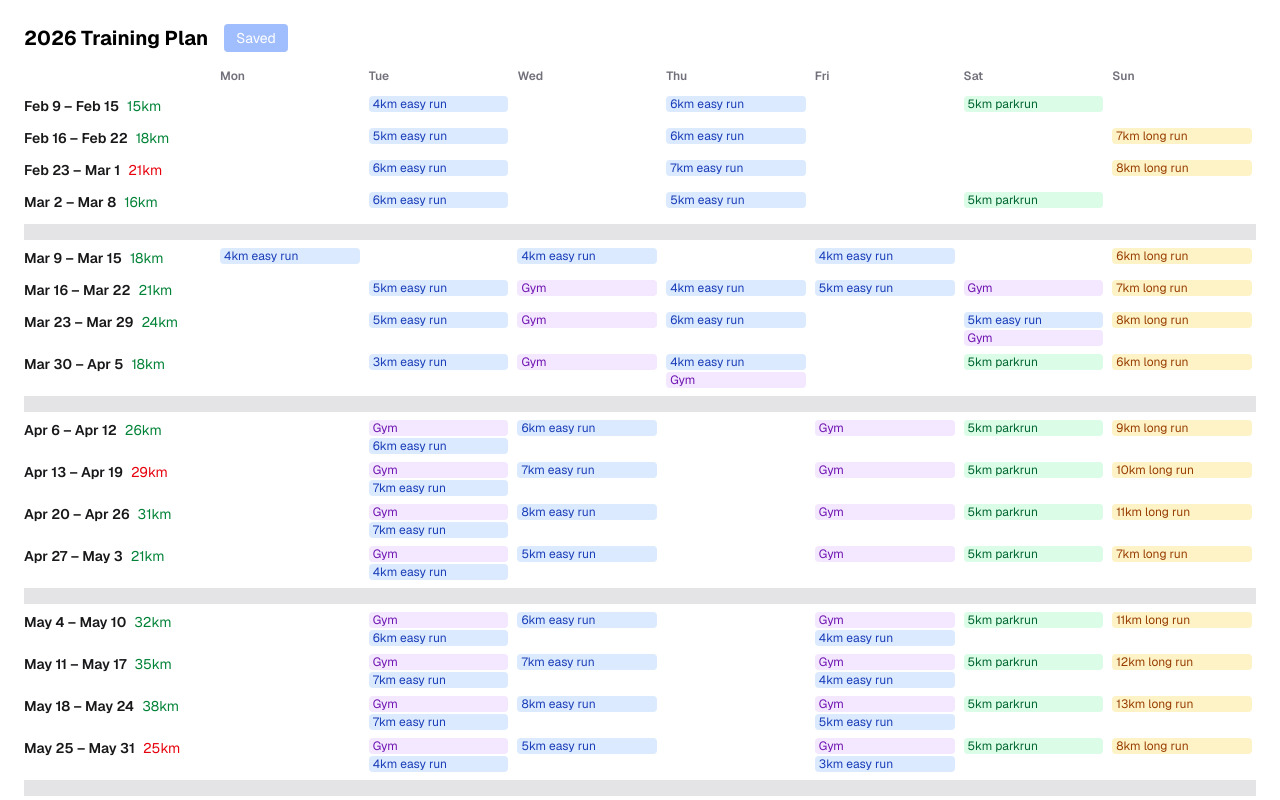
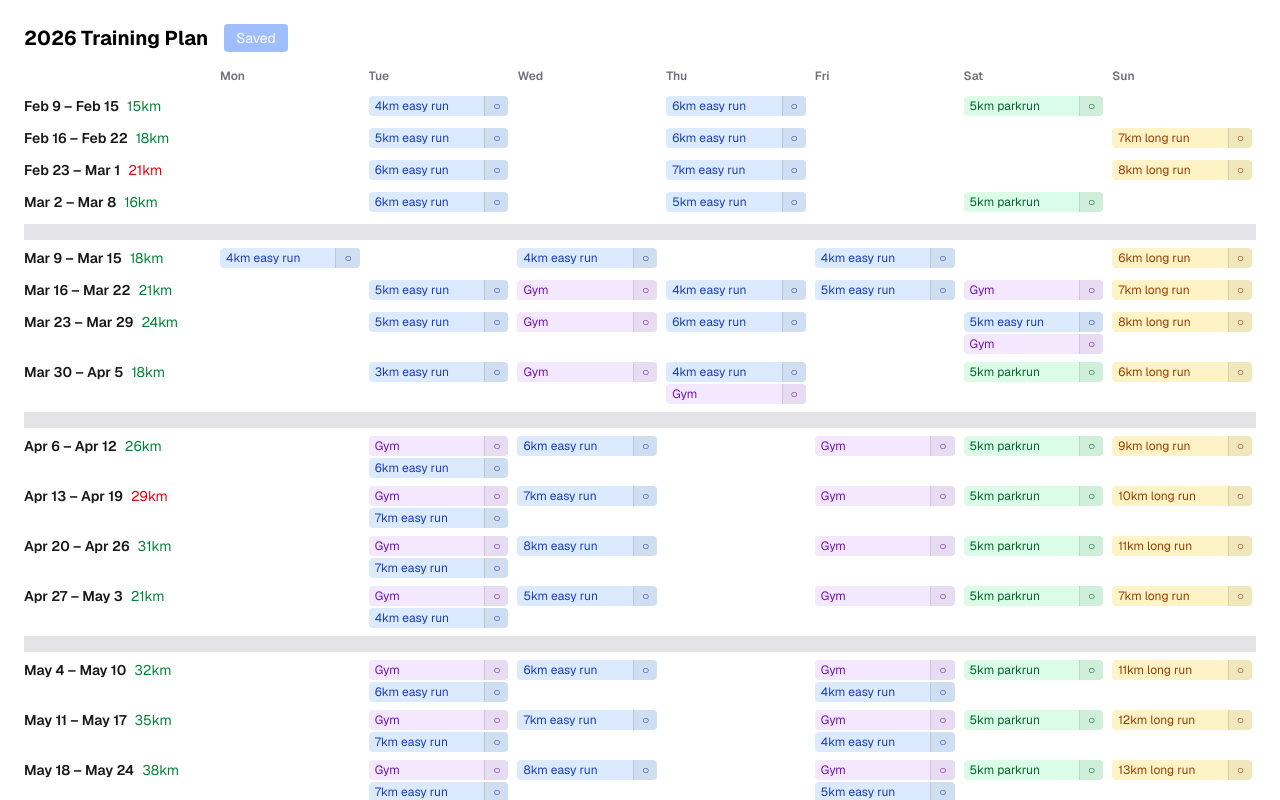
Before and after one commit to jwmccowan/running-planner, a Next.js app: page / in a window 1280 px wide. Shown: the top 800 px of the page. Built offline with nearby package versions, Linux system fonts and the light colour scheme.

Commit message:
feat(activity-status): add completed/missed status to activities
Missed activities are excluded from all load calculations (acute,
chronic, percent easy, longest run). Status cycles via a button
group on each activity chip: pending (○) → completed (✓) → missed (✗).

```diff
--- a/app/components/DayCell.tsx
+++ b/app/components/DayCell.tsx
@@ -1,24 +1,70 @@
-import type { Activity } from "@/lib/types";
+import type { Activity, ActivityStatus } from "@/lib/types";
 
-function activityColor(activity: Activity): string {
-  if (activity.type === "gym") return "bg-purple-100 text-purple-800";
-  if (activity.name.includes("parkrun")) return "bg-green-100 text-green-800";
-  if (activity.name.includes("long run")) return "bg-amber-100 text-amber-800";
-  return "bg-blue-100 text-blue-800"; // easy run / default
+function nextStatus(current: ActivityStatus | undefined): ActivityStatus | undefined {
+  if (current === undefined) return "completed";
+  if (current === "completed") return "missed";
+  return undefined;
 }
 
-function CompactDayCell({ activities }: { activities: Activity[] }) {
+function chipColor(activity: Activity): string {
+  if (activity.status === "missed") return "bg-zinc-200 text-zinc-400";
+  if (activity.type === "gym") return activity.status === "completed" ? "bg-purple-200 text-purple-800" : "bg-purple-100 text-purple-800";
+  if (activity.name.includes("parkrun")) return activity.status === "completed" ? "bg-green-200 text-green-800" : "bg-green-100 text-green-800";
+  if (activity.name.includes("long run")) return activity.status === "completed" ? "bg-amber-200 text-amber-800" : "bg-amber-100 text-amber-800";
+  return activity.status === "completed" ? "bg-blue-200 text-blue-800" : "bg-blue-100 text-blue-800";
+}
+
+function statusIcon(status: ActivityStatus | undefined): string {
+  if (status === "completed") return "✓";
+  if (status === "missed") return "✗";
+  return "○";
+}
+
+function ActivityChip({
+  activity,
+  onStatusChange,
+  children,
+}: {
+  activity: Activity;
+  onStatusChange: (id: string, status: ActivityStatus | undefined) => void;
+  children: React.ReactNode;
+}) {
+  function handleStatusClick(e: React.MouseEvent) {
+    e.stopPropagation();
+    onStatusChange(activity.id, nextStatus(activity.status));
+  }
+
+  return (
+    <div className={`flex rounded overflow-hidden text-xs ${chipColor(activity)}`}>
+      <div className={`flex-1 px-1.5 py-0.5 min-w-0 ${activity.status === "missed" ? "line-through" : ""}`}>
+        {children}
+      </div>
+      <button
+        onClick={handleStatusClick}
+        className="px-2 py-0.5 border-l border-black/10 bg-black/5 hover:bg-black/15 shrink-0 leading-none"
+        title="Toggle status"
+      >
+        {statusIcon(activity.status)}
+      </button>
+    </div>
+  );
+}
+
+function CompactDayCell({
+  activities,
+  onStatusChange,
+}: {
+  activities: Activity[];
+  onStatusChange: (id: string, status: ActivityStatus | undefined) => void;
+}) {
   if (activities.length === 0) return <div className="p-1 min-h-8" />;
 
   return (
     <div className="p-1 min-h-8 flex flex-col gap-0.5">
       {activities.map((a) => (
-        <div
-          key={a.id}
-          className={`text-xs truncate rounded px-1 ${activityColor(a)}`}
-        >
-          {a.name}
-        </div>
+        <ActivityChip key={a.id} activity={a} onStatusChange={onStatusChange}>
+          <span className="truncate block">{a.name}</span>
+        </ActivityChip>
       ))}
     </div>
   );
@@ -28,35 +74,34 @@ function ExpandedDayCell({
   dayNumber,
   activities,
   weekTotal,
+  onStatusChange,
 }: {
   dayNumber: number;
   activities: Activity[];
   weekTotal: number;
+  onStatusChange: (id: string, status: ActivityStatus | undefined) => void;
 }) {
   return (
     <div className="border border-zinc-300 min-h-20 p-2 text-sm">
       <div className="text-zinc-500 text-xs mb-1">Day #{dayNumber}</div>
       <div className="flex flex-col gap-1">
         {activities.map((a) => {
-          const color = activityColor(a);
           if (a.type === "gym") {
             return (
-              <div key={a.id} className={`rounded px-1.5 py-0.5 ${color}`}>
+              <ActivityChip key={a.id} activity={a} onStatusChange={onStatusChange}>
                 Gym
-              </div>
+              </ActivityChip>
             );
           }
           const pct =
             weekTotal > 0 ? Math.round((a.distance / weekTotal) * 100) : 0;
           return (
-            <div key={a.id} className={`rounded px-1.5 py-0.5 ${color}`}>
+            <ActivityChip key={a.id} activity={a} onStatusChange={onStatusChange}>
               <div>{a.name} ({pct}%)</div>
               {a.intenseDistance > 0 && (
-                <div className="text-xs opacity-70">
-                  {a.intenseDistance}km intense
-                </div>
+                <div className="text-xs opacity-70">{a.intenseDistance}km intense</div>
               )}
-            </div>
+            </ActivityChip>
           );
         })}
       </div>
@@ -71,6 +116,7 @@ export default function DayCell({
   weekTotal,
   expanded,
   onEdit,
+  onStatusChange,
 }: {
   date: string;
   dayNumber: number;
@@ -78,6 +124,7 @@ export default function DayCell({
   weekTotal: number;
   expanded: boolean;
   onEdit: (date: string) => void;
+  onStatusChange: (activityId: string, status: ActivityStatus | undefined) => void;
 }) {
   function handleClick(e: React.MouseEvent) {
     e.stopPropagation();
@@ -91,13 +138,14 @@ export default function DayCell({
           dayNumber={dayNumber}
           activities={activities}
           weekTotal={weekTotal}
+          onStatusChange={onStatusChange}
         />
       </div>
     );
   }
   return (
     <div onClick={handleClick} className="cursor-pointer hover:bg-zinc-100 rounded">
-      <CompactDayCell activities={activities} />
+      <CompactDayCell activities={activities} onStatusChange={onStatusChange} />
     </div>
   );
 }
--- a/app/components/DayEditorModal.tsx
+++ b/app/components/DayEditorModal.tsx
@@ -1,7 +1,7 @@
 "use client";
 
 import { useState } from "react";
-import type { Activity, ActivityType } from "@/lib/types";
+import type { Activity, ActivityStatus, ActivityType } from "@/lib/types";
 
 type DraftActivity = {
   id: string;
@@ -9,6 +9,7 @@ type DraftActivity = {
   type: ActivityType;
   distance: string;
   intenseDistance: string;
+  status?: ActivityStatus;
 };
 
 function toDraft(a: Activity): DraftActivity {
@@ -18,6 +19,7 @@ function toDraft(a: Activity): DraftActivity {
     type: a.type,
     distance: String(a.distance),
     intenseDistance: String(a.intenseDistance),
+    status: a.status,
   };
 }
 
@@ -29,6 +31,7 @@ function fromDraft(d: DraftActivity, date: string): Activity {
     type: d.type,
     distance: parseFloat(d.distance) || 0,
     intenseDistance: parseFloat(d.intenseDistance) || 0,
+    status: d.status,
   };
 }
 
--- a/app/components/PlanView.tsx
+++ b/app/components/PlanView.tsx
@@ -1,7 +1,7 @@
 "use client";
 
 import { useState, useTransition } from "react";
-import type { Activity, Plan } from "@/lib/types";
+import type { Activity, ActivityStatus, Plan } from "@/lib/types";
 import { computeWeekSummaries, groupActivitiesByWeek } from "@/lib/calculations";
 import { savePlanAction } from "@/app/actions";
 import WeekRow from "./WeekRow";
@@ -38,6 +38,13 @@ export default function PlanView({ plan }: { plan: Plan }) {
     ]);
     setSaved(false);
     setEditingDate(null);
+  }
+
+  function handleStatusChange(activityId: string, status: ActivityStatus | undefined) {
+    setActivities((prev) =>
+      prev.map((a) => (a.id === activityId ? { ...a, status } : a))
+    );
+    setSaved(false);
   }
 
   function handleSave() {
@@ -85,6 +92,7 @@ export default function PlanView({ plan }: { plan: Plan }) {
               expanded={expandedWeeks.has(summary.startDate)}
               onToggle={() => toggleWeek(summary.startDate)}
               onDayEdit={setEditingDate}
+              onStatusChange={handleStatusChange}
             />
           </div>
         );
--- a/app/components/WeekRow.tsx
+++ b/app/components/WeekRow.tsx
@@ -1,4 +1,4 @@
-import type { Activity } from "@/lib/types";
+import type { Activity, ActivityStatus } from "@/lib/types";
 import type { WeekSummary as WeekSummaryType } from "@/lib/types";
 import WeekSummary from "./WeekSummary";
 import DayCell from "./DayCell";
@@ -18,6 +18,7 @@ export default function WeekRow({
   expanded,
   onToggle,
   onDayEdit,
+  onStatusChange,
 }: {
   summary: WeekSummaryType;
   activities: Activity[];
@@ -25,6 +26,7 @@ export default function WeekRow({
   expanded: boolean;
   onToggle: () => void;
   onDayEdit: (date: string) => void;
+  onStatusChange: (activityId: string, status: ActivityStatus | undefined) => void;
 }) {
   const actsByDate = new Map<string, Activity[]>();
   for (const a of activities) {
@@ -54,6 +56,7 @@ export default function WeekRow({
               weekTotal={summary.acuteDistance}
               expanded={expanded}
               onEdit={onDayEdit}
+              onStatusChange={onStatusChange}
             />
           );
         })}
--- a/lib/calculations.ts
+++ b/lib/calculations.ts
@@ -35,7 +35,7 @@ export function computeWeekStats(
   const end = formatDate(addDays(weekStart, 6));
 
   const runs = runsOnly(activities).filter(
-    (a) => a.date >= start && a.date <= end
+    (a) => a.status !== "missed" && a.date >= start && a.date <= end
   );
 
   const acuteDistance = runs.reduce((sum, r) => sum + r.distance, 0);
--- a/lib/types.ts
+++ b/lib/types.ts
@@ -1,4 +1,5 @@
 export type ActivityType = "run" | "gym" | "rest";
+export type ActivityStatus = "completed" | "missed";
 
 export type Activity = {
   id: string;
@@ -7,6 +8,7 @@ export type Activity = {
   distance: number; // km
   intenseDistance: number; // km, portion of distance that is intense
   type: ActivityType;
+  status?: ActivityStatus;
 };
 
 export type Plan = {
```
